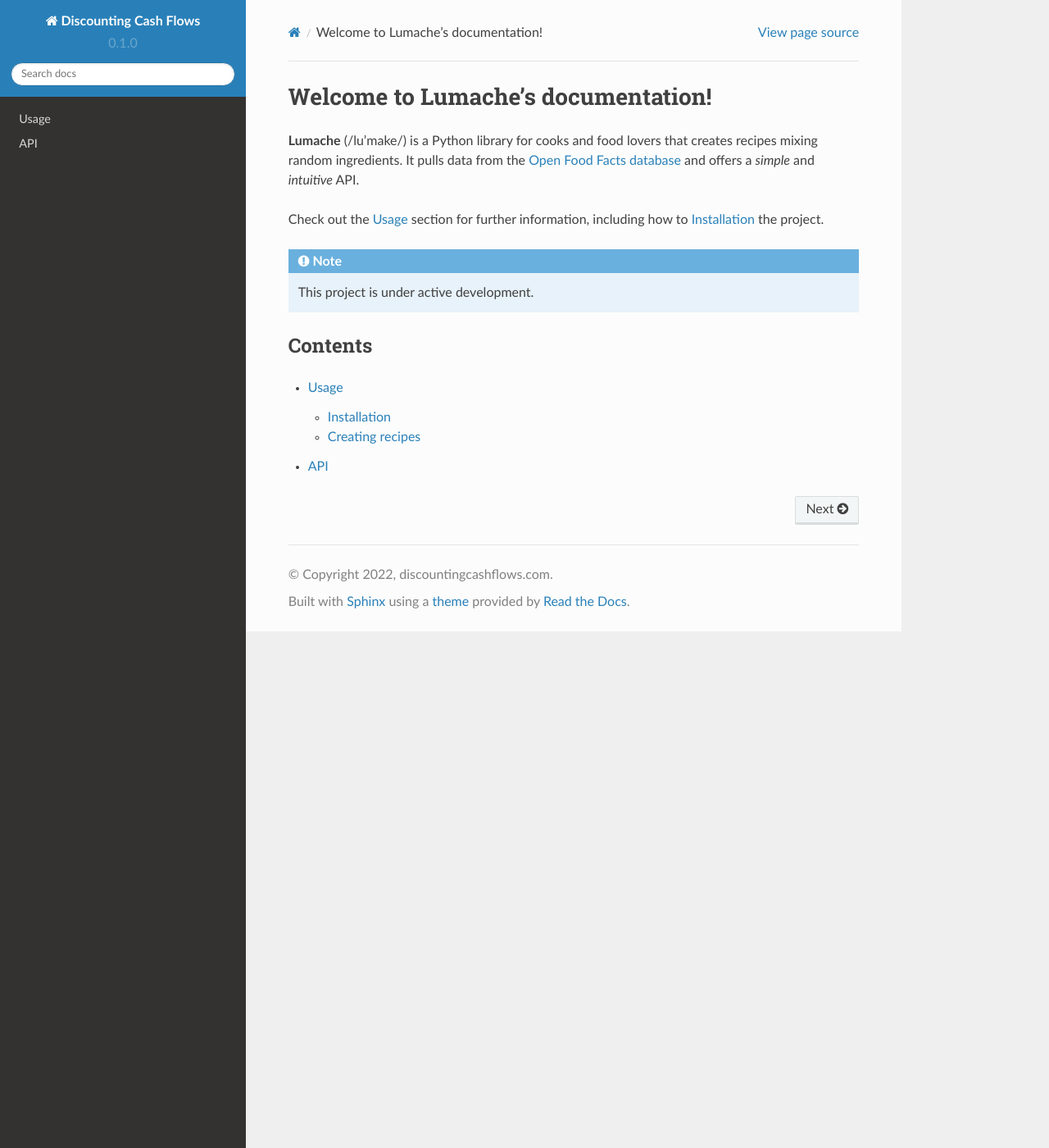
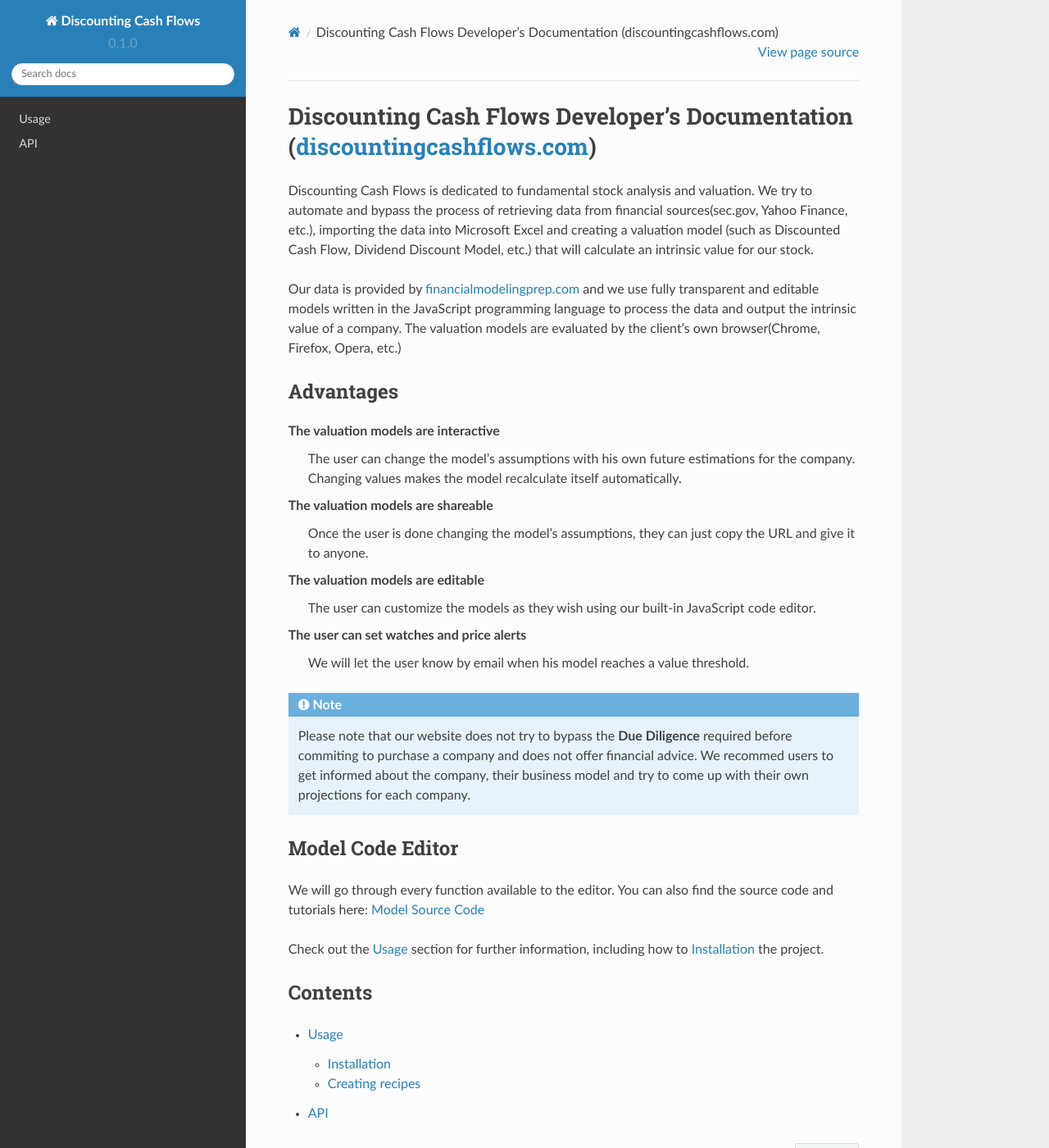
Before and after one commit to DiscountingCashFlows/readthedocs, a Sphinx documentation site: the page built from docs/source/index.rst, in a window 1280 px wide and 1400 px high. Shown: the whole window at 82% size. Built offline with Sphinx 7.4.7 and the Read the Docs theme 2.0.0, drawn with Linux system fonts in a browser that asks for light colours.

Commit message:
Update index.rst

```diff
--- a/docs/source/index.rst
+++ b/docs/source/index.rst
@@ -1,17 +1,37 @@
-Welcome to Lumache's documentation!
-===================================
+Discounting Cash Flows Developer's Documentation (`discountingcashflows.com <https://discountingcashflows.com/>`__)
+================================================
 
-**Lumache** (/lu'make/) is a Python library for cooks and food lovers
-that creates recipes mixing random ingredients.
-It pulls data from the `Open Food Facts database <https://world.openfoodfacts.org/>`_
-and offers a *simple* and *intuitive* API.
+Discounting Cash Flows is dedicated to fundamental stock analysis and valuation. We try to automate and bypass the process of retrieving data from financial sources(sec.gov, Yahoo Finance, etc.), importing the data into Microsoft Excel and creating a valuation model (such as Discounted Cash Flow, Dividend Discount Model, etc.) that will calculate an intrinsic value for our stock.
+
+Our data is provided by `financialmodelingprep.com <https://site.financialmodelingprep.com/>`__ and we use fully transparent and editable models written in the JavaScript programming language to process the data and output the intrinsic value of a company. The valuation models are evaluated by the client's own browser(Chrome, Firefox, Opera, etc.)
+
+Advantages
+---------------------
+
+The valuation models are interactive
+   The user can change the model's assumptions with his own future estimations for the company.
+   Changing values makes the model recalculate itself automatically.
+The valuation models are shareable
+   Once the user is done changing the model's assumptions, they can just copy the URL and give it to anyone.
+The valuation models are editable
+   The user can customize the models as they wish using our built-in JavaScript code editor.
+The user can set watches and price alerts
+   We will let the user know by email when his model reaches a value threshold.
+
+.. note::
+
+   Please note that our website does not try to bypass the **Due Diligence** required before commiting to purchase a company and does not offer financial advice. We recommed users to get informed about the company, their business model and try to come up with their own projections for each company.
+
+Model Code Editor
+---------------------
+
+We will go through every function available to the editor. You can also find the source code and tutorials here: `Model Source Code <https://github.com/DiscountingCashFlows/Documentation/>`__
+
+
 
 Check out the :doc:`usage` section for further information, including
 how to :ref:`installation` the project.
 
-.. note::
-
-   This project is under active development.
 
 Contents
 --------
```
